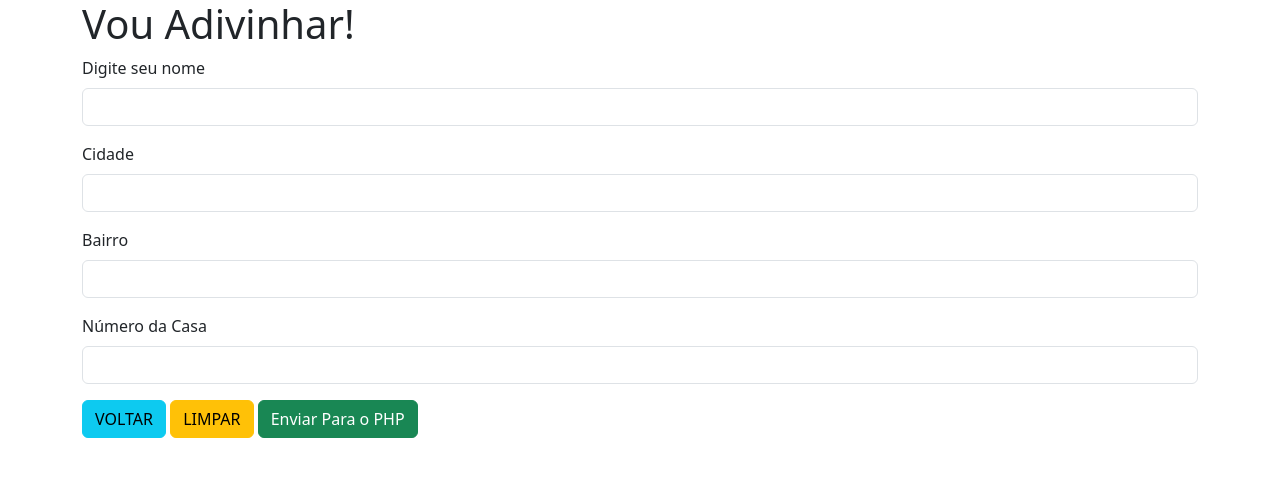
After one commit to 1CaioAlves/aula-19-08, a PHP site: page /adivinha.php in a window 1280 px wide. The commit adds this page. Shown: the top 477 px of the page. Run offline with PHP 8.4, Linux system fonts and the light colour scheme.

Commit message:
coisas novas

```diff
--- /dev/null
+++ b/adivinha.php
@@ -0,0 +1,48 @@
+<!doctype html>
+<html lang="pt-BR">
+
+<head>
+    <meta charset="utf-8">
+    <meta name="viewport" content="width=device-width, initial-scale=1">
+    <title>Adivinha!</title>
+    <link href="https://cdn.jsdelivr.net/npm/bootstrap@5.3.8/dist/css/bootstrap.min.css" rel="stylesheet" integrity="sha384-sRIl4kxILFvY47J16cr9ZwB07vP4J8+LH7qKQnuqkuIAvNWLzeN8tE5YBujZqJLB" crossorigin="anonymous">
+  </head>
+
+  <body class="container">
+    <h1>Vou Adivinhar!</h1>
+
+    <form method="POST" action="recebe-form.php">
+  <div class="mb-3">
+    <label for="nome" class="form-label">Digite seu nome</label>
+    <input type="nome" class="form-control" id="nome" name="nome">
+  </div>
+
+  <div class="mb-3">
+    <label for="cidade" class="form-label">Cidade</label>
+    <input type="nome" class="form-control" id="cidade" name=cidade>
+  </div>
+
+  <div class="mb-3">
+    <label for="bairro" class="form-label">Bairro</label>
+    <input type="nome" class="form-control" id="bairro" name=bairro>
+  </div>
+
+  <div class="mb-3">
+    <label for="numero" class="form-label">Número da Casa</label>
+    <input type="number" class="form-control" id="numero" name=numero>
+  </div>
+
+
+  <a href="index.php" class="btn btn-info">VOLTAR</a>
+
+  <button type="reset" class="btn btn-warning">LIMPAR</button>
+
+  <button type="submit" class="btn btn-success">Enviar Para o PHP</button>
+
+</form>
+
+
+    <script src="https://cdn.jsdelivr.net/npm/bootstrap@5.3.8/dist/js/bootstrap.bundle.min.js" integrity="sha384-FKyoEForCGlyvwx9Hj09JcYn3nv7wiPVlz7YYwJrWVcXK/BmnVDxM+D2scQbITxI" crossorigin="anonymous"></script>
+  </body>
+
+  </html>
--- a/index.php
+++ b/index.php
@@ -17,6 +17,8 @@
  <a href="get-form.php">Formulário com GET</a>
  <br>
  <a href="post-form.php">Formulário com POST</a>
+ <br>
+ <a href="adivinha.php">Vou Adivinhar Seu Endereço</a>
 
 
 </body>
```
Also changed, not shown: recebe-form.php (+10 -8 lines).
